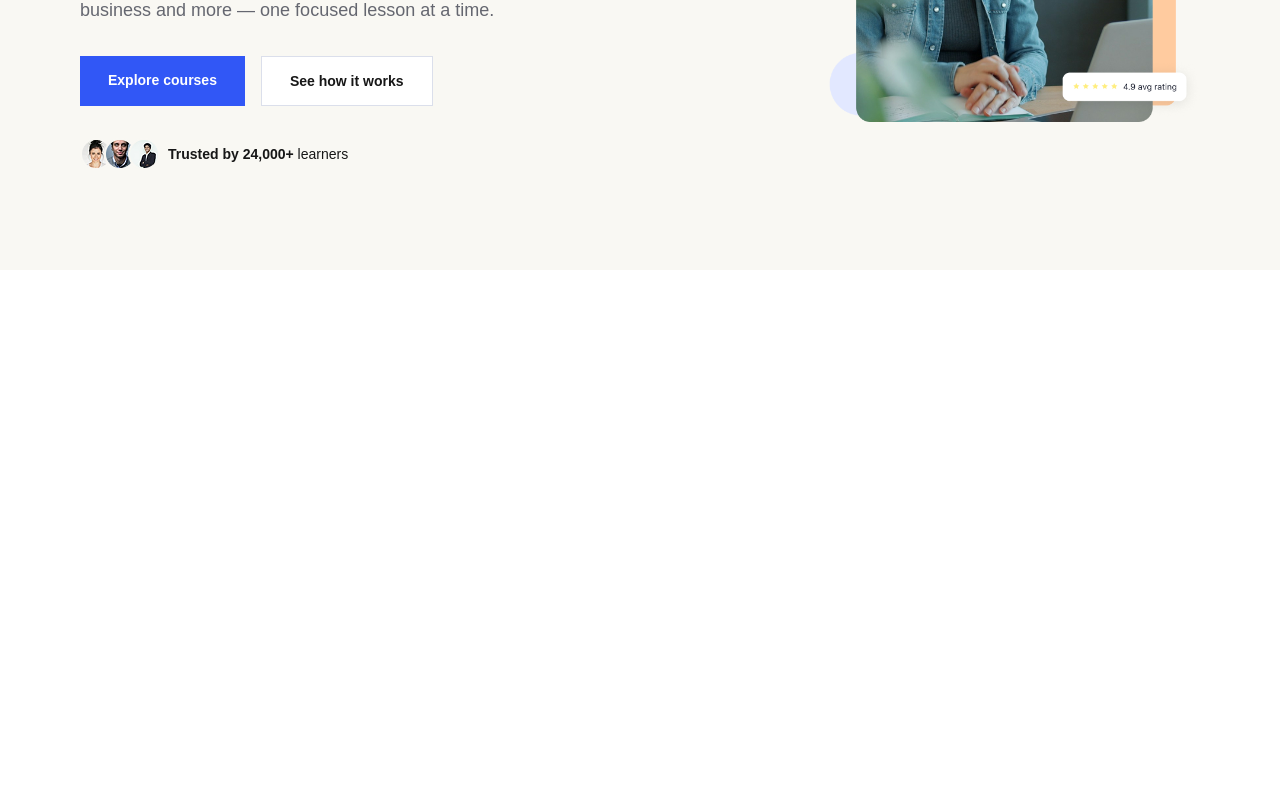
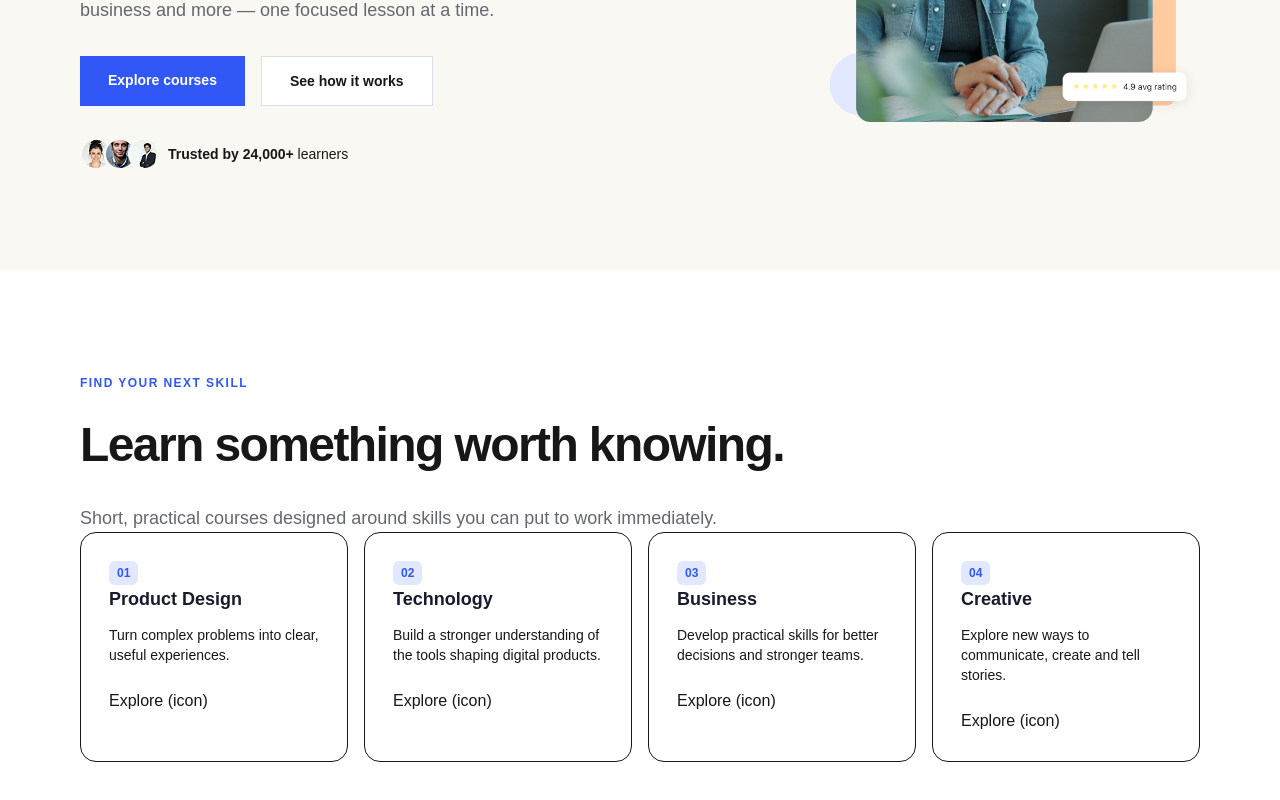
Before and after one commit to Rafael-Urei/buzzvel-luma, a Next.js app: page / in a window 1280 px wide. Shown: the part 406-1206 px from the top of the page. Before the commit the page ends 870 px from the top, so only its background shows below. Built offline with nearby package versions, Linux system fonts and the light colour scheme.

Commit message:
feat: add second section

```diff
--- a/app/page.tsx
+++ b/app/page.tsx
@@ -1,7 +1,60 @@
+import { tv } from "tailwind-variants";
 import Button from "./components/button/button";
-import Header from "./components/header/header";
+
+type CardProps = {
+  id: string;
+  title: string;
+  description: string;
+}
+
+export function Card({ card }: { card: CardProps }) {
+  const cardVariants = tv({
+    base: "border rounded-[16px] p-[28px] flex flex-col justify-start",
+    slots: {
+      title: "font-bold text-lg text-text-primary",
+      description: "text-tertiary text-sm tracking-normal pt-[12px]"
+    }
+  })
+
+  const { base, title, description} = cardVariants();
+  return (
+    <div className={base()}>
+      <div className="text-center rounded-md bg-primary-blue-light text-primary-blue font-semibold text-xs py-1 px-2 w-max flex items-center justify-center">
+        {card.id}
+      </div>
+      <span className={title()}>{card.title}</span>
+      <p className={description()}>{card.description}</p>
+      <div className="pt-6">
+          Explore (icon)
+      </div>
+    </div>
+  )
+}
 
 export default function Home() {
+  const cards = [
+    {
+      id: "01",
+      title: "Product Design",
+      description: "Turn complex problems into clear, useful experiences.",
+    },
+    {
+      id: "02",
+      title: "Technology",
+      description: "Build a stronger understanding of the tools shaping digital products.",
+    },
+    {
+      id: "03",
+      title: "Business",
+      description: "Develop practical skills for better decisions and stronger teams.",
+    },
+    {
+      id: "04",
+      title: "Creative",
+      description: "Explore new ways to communicate, create and tell stories.",
+    },
+  ]
+
   return (
     <div className="min-h-screen bg-white">
       <section id="courses" className="py-25 px-20 bg-background-light-yellow flex items-center">
@@ -28,6 +81,18 @@ export default function Home() {
           <img src="./woman.png" alt=""></img>
         </div>
       </section>
+      <section className="py-25 px-20">
+        <span className="text-primary-blue text-xs font-semibold uppercase tracking-[1.44px] leading-4">Find your next skill</span>
+        <h2 className="font-extrabold text-[48px] leading-17.5 tracking-[-1.6px] pt-4">
+          Learn something worth knowing.
+        </h2>
+        <p className="text-lg text-text-secondary leading-7 tracking-normal pt-6">Short, practical courses designed around skills you can put to work immediately.</p>
+        <div className="grid grid-cols-4 gap-4">
+          {cards.map((card) => (
+            <Card key={card.id} card={card}></Card>
+          ))}
+        </div>
+      </section>
     </div>
   );
 }
```
